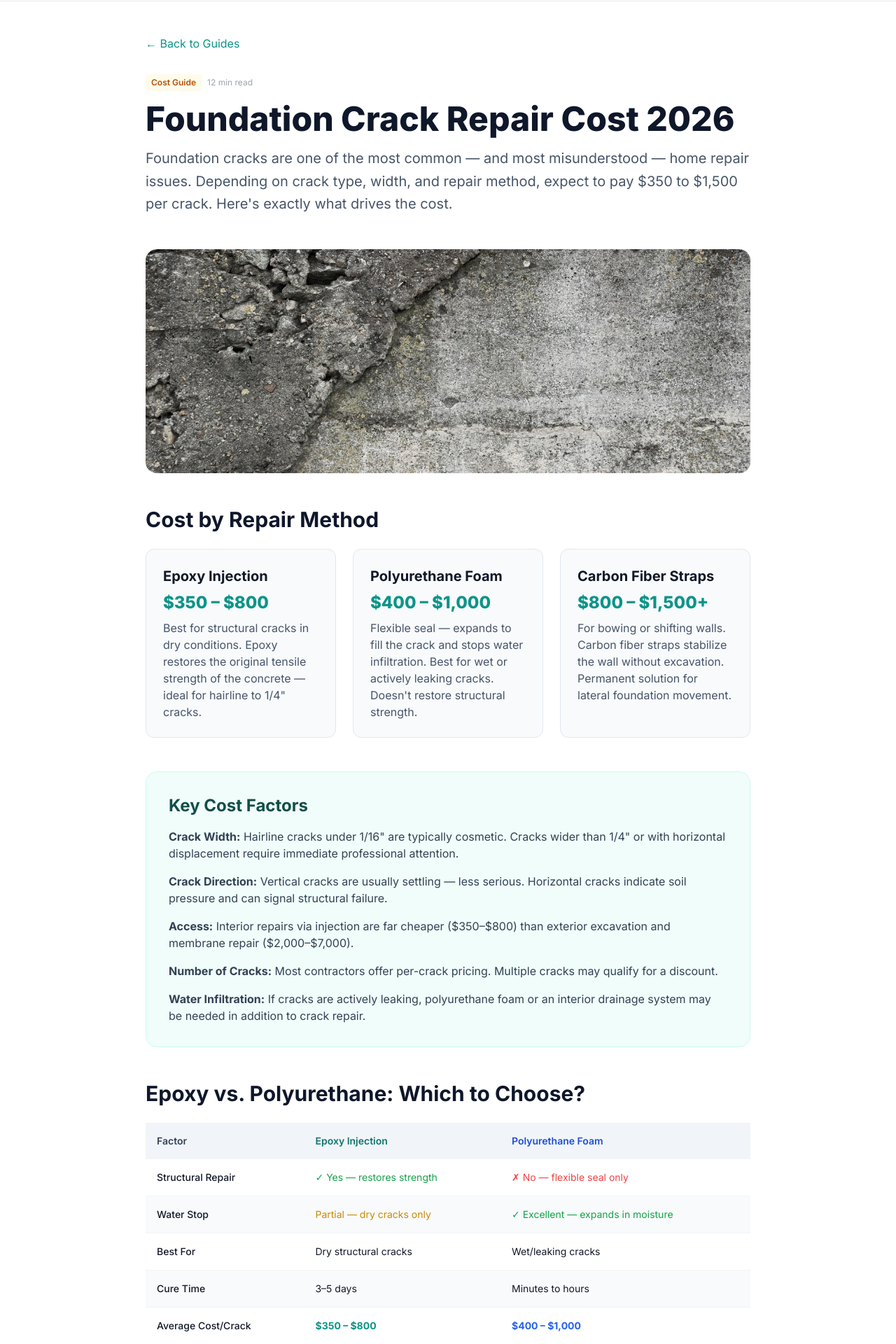
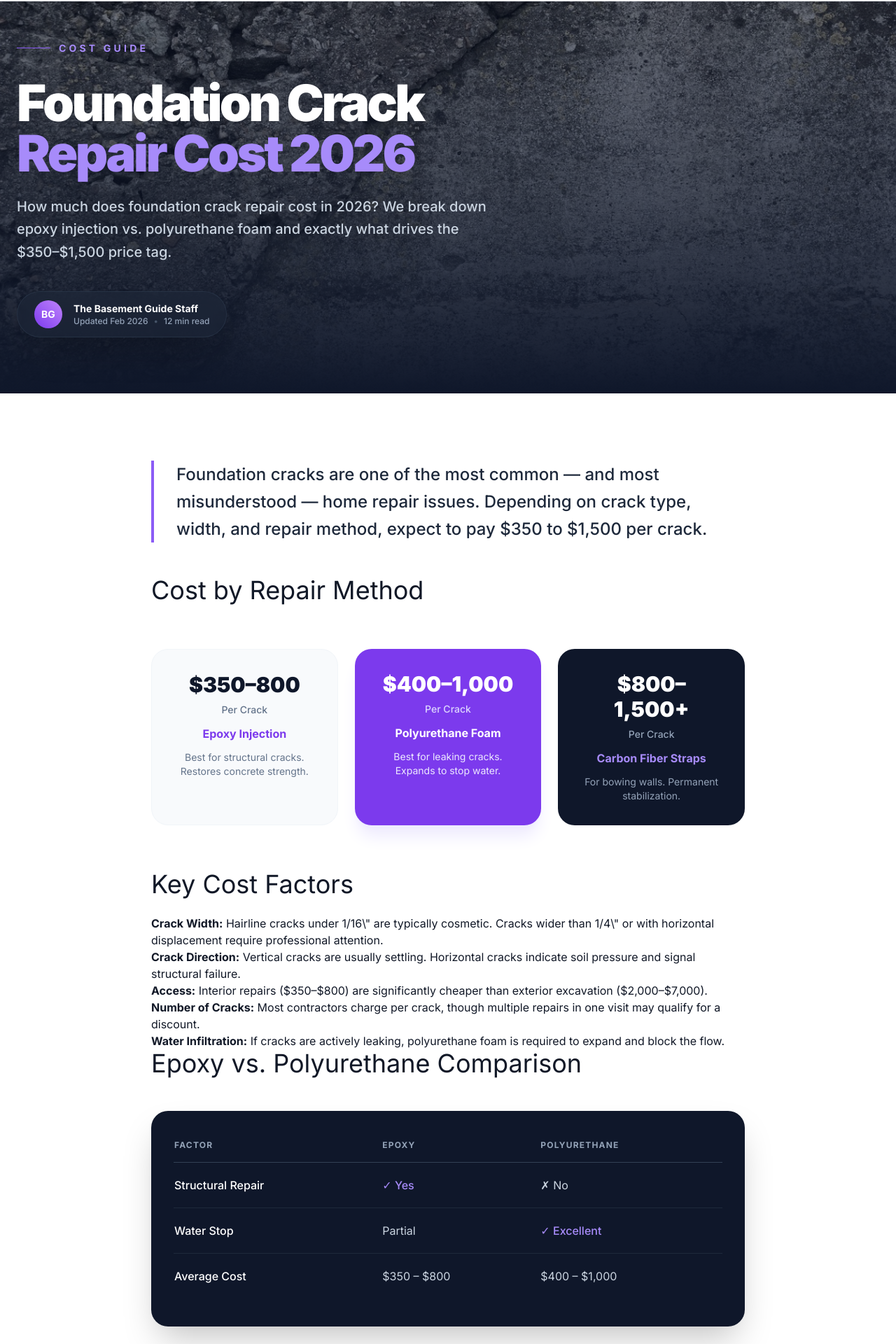
Before and after one commit to thebasementguide2026/basement-guide, a Next.js app: page /articles/foundation-crack-repair-cost in a window 1280 px wide. Shown: the part 63-1983 px from the top of the page at 70% size. Built offline with nearby package versions, Linux system fonts and the light colour scheme.

Commit message:
Modernize hero section and formatting for foundation-crack-repair-cost

```diff
--- a/app/articles/foundation-crack-repair-cost/page.tsx
+++ b/app/articles/foundation-crack-repair-cost/page.tsx
@@ -1,126 +1,142 @@
-import Link from 'next/link';
-import Image from 'next/image';
+import Link from 'next/link'
+import Image from 'next/image'
+import LeadForm from '@/components/LeadForm'
+import type { Metadata } from 'next'
 
-export const metadata = {
+export const metadata: Metadata = {
   title: 'Foundation Crack Repair Cost 2026 | Price Guide',
   description: 'How much does foundation crack repair cost in 2026? Epoxy injection vs. polyurethane foam. Average $350–$1,500 per crack depending on severity and method.',
-};
+}
 
 export default function FoundationCrackRepairCost() {
   return (
-    <article className="max-w-4xl mx-auto px-4 py-12">
-      <nav className="mb-8">
-        <Link href="/" className="text-teal-600 hover:underline">← Back to Guides</Link>
-      </nav>
-
-      <header className="mb-12">
-        <div className="flex items-center gap-2 mb-4">
-          <span className="bg-amber-50 text-amber-700 text-xs font-semibold px-2 py-1 rounded">Cost Guide</span>
-          <span className="text-gray-400 text-xs">12 min read</span>
-        </div>
-        <h1 className="text-4xl md:text-5xl font-extrabold text-slate-900 mb-4">
-          Foundation Crack Repair Cost 2026
-        </h1>
-        <p className="text-xl text-slate-600 leading-relaxed">
-          Foundation cracks are one of the most common — and most misunderstood — home repair issues. Depending on crack type, width, and repair method, expect to pay $350 to $1,500 per crack. Here's exactly what drives the cost.
-        </p>
-      </header>
-
-      <div className="relative w-full h-64 md:h-80 rounded-2xl overflow-hidden mb-12">
+    <div className='bg-white min-h-screen'>
+      {/* Article Hero */}
+      <section className='relative h-[70vh] min-h-[500px] bg-slate-900 overflow-hidden'>
         <Image
-          src="/foundation-crack-closeup.jpg.jpg"
-          alt="Foundation crack closeup showing repair needed"
+          src='/foundation-crack-closeup.jpg.jpg'
+          alt='Foundation crack repair cost guide'
           fill
-          className="object-cover"
+          className='object-cover opacity-45 scale-105 transition-transform duration-700 hover:scale-100'
           priority
         />
+        <div className='absolute inset-0 bg-gradient-to-t from-slate-900 via-slate-900/40 to-transparent' />
+        <div className='relative h-full max-w-7xl mx-auto px-6 flex flex-col justify-end pb-20'>
+          <div className='flex items-center space-x-3 mb-8'>
+            <div className='w-12 h-px bg-violet-500'></div>
+            <span className='text-violet-400 font-bold tracking-[0.3em] text-sm uppercase'>Cost Guide</span>
           </div>
-
-      <section className="mb-12">
-        <h2 className="text-3xl font-bold text-slate-900 mb-6">Cost by Repair Method</h2>
-        <div className="grid md:grid-cols-3 gap-6">
-          <div className="bg-slate-50 p-6 rounded-xl border border-slate-200">
-            <h3 className="text-xl font-bold mb-2">Epoxy Injection</h3>
-            <p className="text-2xl font-extrabold text-teal-600 mb-2">$350 – $800</p>
-            <p className="text-slate-600">Best for structural cracks in dry conditions. Epoxy restores the original tensile strength of the concrete — ideal for hairline to 1/4" cracks.</p>
+          <h1 className='text-5xl md:text-7xl font-black text-white mb-6 leading-[0.9] tracking-tighter'>
+            Foundation Crack <br />
+            <span className='text-violet-400'>Repair Cost 2026</span>
+          </h1>
+          <p className='text-xl text-slate-300 max-w-2xl mb-10 font-medium leading-relaxed'>
+            How much does foundation crack repair cost in 2026? We break down epoxy injection vs. polyurethane foam and exactly what drives the $350–$1,500 price tag.
+          </p>
+          <div className='flex items-center space-x-4'>
+            <div className='flex items-center bg-slate-800/50 backdrop-blur-md rounded-full px-6 py-3 border border-slate-700/50 shadow-2xl'>
+              <div className='w-10 h-10 rounded-full bg-gradient-to-tr from-violet-600 to-purple-400 flex items-center justify-center text-white font-bold text-sm mr-4'>
+                BG
               </div>
-          <div className="bg-slate-50 p-6 rounded-xl border border-slate-200">
-            <h3 className="text-xl font-bold mb-2">Polyurethane Foam</h3>
-            <p className="text-2xl font-extrabold text-teal-600 mb-2">$400 – $1,000</p>
-            <p className="text-slate-600">Flexible seal — expands to fill the crack and stops water infiltration. Best for wet or actively leaking cracks. Doesn't restore structural strength.</p>
+              <div className='flex flex-col'>
+                <span className='text-white font-bold text-sm'>The Basement Guide Staff</span>
+                <div className='flex items-center text-slate-400 text-xs font-medium'>
+                  <span>Updated Feb 2026</span>
+                  <span className='mx-2 text-slate-600'>•</span>
+                  <span>12 min read</span>
                 </div>
-          <div className="bg-slate-50 p-6 rounded-xl border border-slate-200">
-            <h3 className="text-xl font-bold mb-2">Carbon Fiber Straps</h3>
-            <p className="text-2xl font-extrabold text-teal-600 mb-2">$800 – $1,500+</p>
-            <p className="text-slate-600">For bowing or shifting walls. Carbon fiber straps stabilize the wall without excavation. Permanent solution for lateral foundation movement.</p>
+              </div>
+            </div>
           </div>
         </div>
       </section>
 
-      <section className="mb-12 bg-teal-50 p-8 rounded-2xl border border-teal-100">
-        <h2 className="text-2xl font-bold text-teal-900 mb-4">Key Cost Factors</h2>
-        <ul className="space-y-4 text-slate-700">
-          <li><strong>Crack Width:</strong> Hairline cracks under 1/16" are typically cosmetic. Cracks wider than 1/4" or with horizontal displacement require immediate professional attention.</li>
-          <li><strong>Crack Direction:</strong> Vertical cracks are usually settling — less serious. Horizontal cracks indicate soil pressure and can signal structural failure.</li>
-          <li><strong>Access:</strong> Interior repairs via injection are far cheaper ($350–$800) than exterior excavation and membrane repair ($2,000–$7,000).</li>
-          <li><strong>Number of Cracks:</strong> Most contractors offer per-crack pricing. Multiple cracks may qualify for a discount.</li>
-          <li><strong>Water Infiltration:</strong> If cracks are actively leaking, polyurethane foam or an interior drainage system may be needed in addition to crack repair.</li>
+      {/* Main Content */}
+      <main className='max-w-4xl mx-auto px-6 py-24'>
+        <div className='prose prose-lg prose-slate max-w-none prose-headings:text-slate-900 prose-headings:font-black prose-headings:tracking-tight prose-p:text-slate-600 prose-p:leading-relaxed prose-a:text-violet-600 prose-a:no-underline hover:prose-a:underline'>
+          <p className='text-2xl font-medium text-slate-800 leading-relaxed mb-12 border-l-4 border-violet-500 pl-8'>
+            Foundation cracks are one of the most common — and most misunderstood — home repair issues. Depending on crack type, width, and repair method, expect to pay $350 to $1,500 per crack.
+          </p>
+
+          <h2 className='text-4xl mb-6'>Cost by Repair Method</h2>
+          <div className='grid grid-cols-1 md:grid-cols-3 gap-6 my-16 not-prose'>
+            <div className='bg-slate-50 rounded-3xl p-8 text-center border border-slate-100'>
+              <div className='text-3xl font-black text-slate-900 mb-2'>$350–800</div>
+              <div className='text-slate-500 text-sm font-medium mb-3'>Per Crack</div>
+              <div className='text-violet-600 font-bold'>Epoxy Injection</div>
+              <p className='text-slate-500 text-sm mt-3'>Best for structural cracks. Restores concrete strength.</p>
+            </div>
+            <div className='bg-violet-600 rounded-3xl p-8 text-center shadow-xl shadow-violet-100'>
+              <div className='text-3xl font-black text-white mb-2'>$400–1,000</div>
+              <div className='text-violet-200 text-sm font-medium mb-3'>Per Crack</div>
+              <div className='text-white font-bold'>Polyurethane Foam</div>
+              <p className='text-violet-100 text-sm mt-3'>Best for leaking cracks. Expands to stop water.</p>
+            </div>
+            <div className='bg-slate-900 rounded-3xl p-8 text-center'>
+              <div className='text-3xl font-black text-white mb-2'>$800–1,500+</div>
+              <div className='text-slate-400 text-sm font-medium mb-3'>Per Crack</div>
+              <div className='text-violet-400 font-bold'>Carbon Fiber Straps</div>
+              <p className='text-slate-400 text-sm mt-3'>For bowing walls. Permanent stabilization.</p>
+            </div>
+          </div>
+
+          <h2 className='text-4xl mb-6'>Key Cost Factors</h2>
+          <ul>
+            <li><strong>Crack Width:</strong> Hairline cracks under 1/16\" are typically cosmetic. Cracks wider than 1/4\" or with horizontal displacement require professional attention.</li>
+            <li><strong>Crack Direction:</strong> Vertical cracks are usually settling. Horizontal cracks indicate soil pressure and signal structural failure.</li>
+            <li><strong>Access:</strong> Interior repairs ($350–$800) are significantly cheaper than exterior excavation ($2,000–$7,000).</li>
+            <li><strong>Number of Cracks:</strong> Most contractors charge per crack, though multiple repairs in one visit may qualify for a discount.</li>
+            <li><strong>Water Infiltration:</strong> If cracks are actively leaking, polyurethane foam is required to expand and block the flow.</li>
           </ul>
-      </section>
 
-      <section className="mb-12">
-        <h2 className="text-3xl font-bold text-slate-900 mb-6">Epoxy vs. Polyurethane: Which to Choose?</h2>
-        <div className="overflow-x-auto">
-          <table className="w-full border-collapse text-sm">
+          <h2 className='text-4xl mb-6'>Epoxy vs. Polyurethane Comparison</h2>
+          <div className='my-12 rounded-3xl overflow-hidden shadow-2xl not-prose'>
+            <div className='bg-slate-900 px-8 py-10'>
+              <div className='overflow-x-auto'>
+                <table className='w-full text-left'>
                   <thead>
-              <tr className="bg-slate-100">
-                <th className="text-left p-4 font-semibold text-slate-700">Factor</th>
-                <th className="text-left p-4 font-semibold text-teal-700">Epoxy Injection</th>
-                <th className="text-left p-4 font-semibold text-blue-700">Polyurethane Foam</th>
+                    <tr className='border-b border-slate-700'>
+                      <th className='pb-4 font-bold text-slate-400 uppercase text-xs tracking-widest'>Factor</th>
+                      <th className='pb-4 font-bold text-slate-400 uppercase text-xs tracking-widest'>Epoxy</th>
+                      <th className='pb-4 font-bold text-slate-400 uppercase text-xs tracking-widest'>Polyurethane</th>
                     </tr>
                   </thead>
-            <tbody>
-              <tr className="border-b border-slate-100">
-                <td className="p-4 font-medium">Structural Repair</td>
-                <td className="p-4 text-green-600">✓ Yes — restores strength</td>
-                <td className="p-4 text-red-500">✗ No — flexible seal only</td>
-              </tr>
-              <tr className="border-b border-slate-100 bg-slate-50">
-                <td className="p-4 font-medium">Water Stop</td>
-                <td className="p-4 text-yellow-600">Partial — dry cracks only</td>
-                <td className="p-4 text-green-600">✓ Excellent — expands in moisture</td>
-              </tr>
-              <tr className="border-b border-slate-100">
-                <td className="p-4 font-medium">Best For</td>
-                <td className="p-4">Dry structural cracks</td>
-                <td className="p-4">Wet/leaking cracks</td>
-              </tr>
-              <tr className="border-b border-slate-100 bg-slate-50">
-                <td className="p-4 font-medium">Cure Time</td>
-                <td className="p-4">3–5 days</td>
-                <td className="p-4">Minutes to hours</td>
+                  <tbody className='divide-y divide-slate-800'>
+                    <tr>
+                      <td className='py-5 text-white font-medium'>Structural Repair</td>
+                      <td className='py-5 text-violet-400 font-medium'>✓ Yes</td>
+                      <td className='py-5 text-slate-300'>✗ No</td>
                     </tr>
                     <tr>
-                <td className="p-4 font-medium">Average Cost/Crack</td>
-                <td className="p-4 font-bold text-teal-600">$350 – $800</td>
-                <td className="p-4 font-bold text-blue-600">$400 – $1,000</td>
+                      <td className='py-5 text-white font-medium'>Water Stop</td>
+                      <td className='py-5 text-slate-300'>Partial</td>
+                      <td className='py-5 text-violet-400 font-medium'>✓ Excellent</td>
+                    </tr>
+                    <tr>
+                      <td className='py-5 text-white font-medium'>Average Cost</td>
+                      <td className='py-5 text-slate-300'>$350 – $800</td>
+                      <td className='py-5 text-slate-300'>$400 – $1,000</td>
                     </tr>
                   </tbody>
                 </table>
               </div>
-      </section>
-
-      <div className="bg-teal-600 rounded-2xl p-8 lg:p-12 text-white text-center">
-        <h2 className="text-3xl font-bold mb-4">Get Foundation Crack Repair Quotes</h2>
-        <p className="mb-8 opacity-90 max-w-lg mx-auto">
-          Don't let a small crack become a big problem. Get free quotes from local foundation repair specialists today.
-        </p>
-        <div className="flex flex-col sm:flex-row gap-4 justify-center">
-          <Link href="/#get-quotes" className="bg-white text-teal-700 px-8 py-4 rounded-lg font-bold hover:bg-teal-50 transition shadow-lg">
-            Get Free Quotes →
-          </Link>
             </div>
           </div>
-    </article>
-  );
+
+          <div className='bg-violet-600 rounded-3xl p-12 text-white my-20 shadow-xl shadow-violet-200 relative overflow-hidden not-prose'>
+            <div className='absolute top-0 right-0 w-64 h-64 bg-white/10 rounded-full -mr-32 -mt-32' />
+            <div className='relative z-10 text-center max-w-2xl mx-auto'>
+              <h2 className='text-3xl font-black text-white mb-4'>Get Foundation Crack Repair Quotes</h2>
+              <p className='text-violet-100 text-lg mb-10'>
+                Compare free estimates from local foundation specialists. Protect your home\'s value.
+              </p>
+              <div className='bg-white rounded-2xl p-8 text-slate-900 shadow-2xl'>
+                <LeadForm />
+              </div>
+            </div>
+          </div>
+        </div>
+      </main>
+    </div>
+  )
 }
```
Lines whose indentation alone changed are shown as unchanged.
